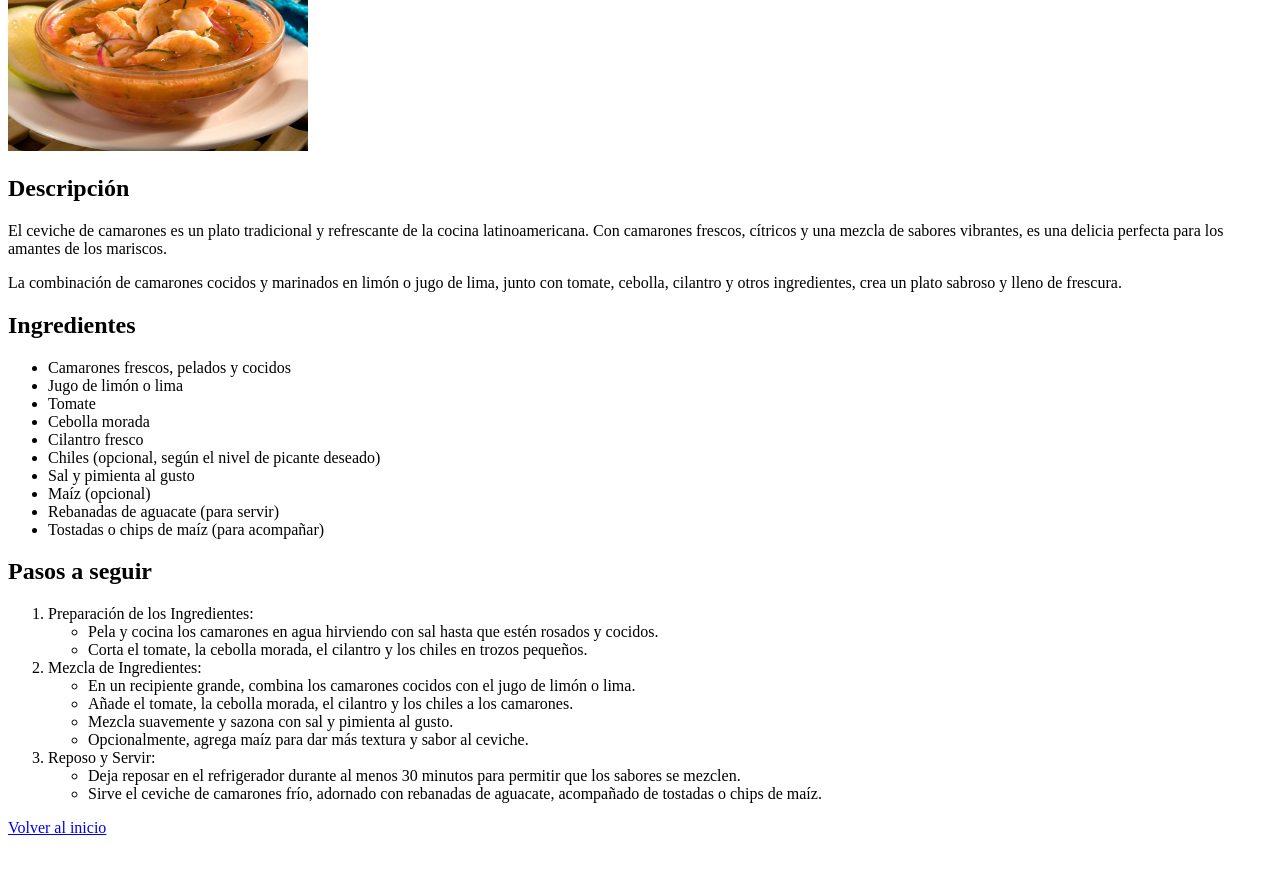
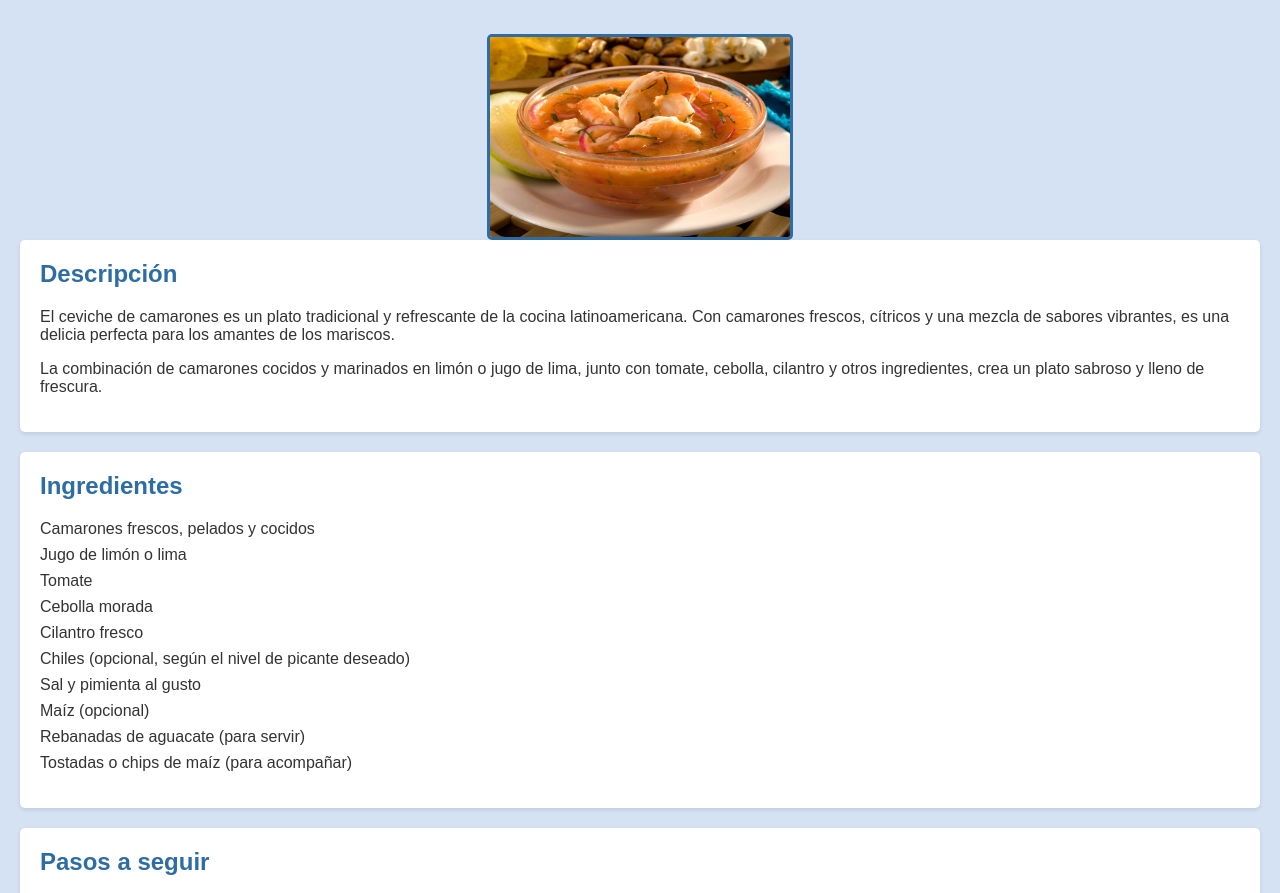
Before and after one commit to RobinsonJr017/odin-recipes, a plain HTML site: page recipes/camarones.html in a window 1280 px wide. Shown: the part 129-1022 px from the top of the page. Before the commit the page ends 974 px from the top, so only its background shows below. Drawn offline with Linux system fonts and the light colour scheme.

Commit message:
Añado estilos y organizo los .html

```diff
--- /dev/null
+++ b/recetas.css
@@ -0,0 +1,71 @@
+body {
+    font-family: Arial, sans-serif;
+    margin: 0;
+    padding: 20px;
+    background-color: #0051bb2a;
+    color: #333;
+}
+
+h1 {
+    text-align: center;
+    color: #2e6da4;
+    margin-bottom: 20px;
+    background-color: #fff;
+    padding: 1.3%;
+    width: 18%;
+    margin: auto;
+    margin-bottom: 3%;
+}
+
+img {
+    display: block;
+    margin: 0 auto;
+    border: 3px solid #2e6da4;
+    border-radius: 5px;
+}
+
+.section {
+    background-color: #fff;
+    padding: 20px;
+    margin-bottom: 20px;
+    border-radius: 5px;
+    box-shadow: 0 2px 4px rgba(0, 0, 0, 0.1);
+}
+
+h2 {
+    color: #2e6da4;
+    margin-top: 0;
+}
+
+ul {
+    list-style: none;
+    padding: 0;
+}
+
+ul li {
+    margin-bottom: 8px;
+}
+
+ol {
+    margin-left: 20px;
+}
+
+ol li {
+    margin-bottom: 8px;
+}
+
+a {
+    display: block;
+    text-align: center;
+    text-decoration: none;
+    color: #fff;
+    background-color: #2e6da4;
+    padding: 10px;
+    border-radius: 5px;
+    width: 120px;
+    margin: 20px auto;
+}
+
+a:hover {
+    background-color: #1a4b7a;
+}
--- a/recipes/camarones.html
+++ b/recipes/camarones.html
@@ -4,6 +4,8 @@
     <meta charset="UTF-8">
     <meta name="viewport" content="width=device-width, initial-scale=1.0">
     <title>Ceviche de Camarones</title>
+    <link rel="stylesheet" href="../recetas.css">
+
 </head>
 <body>
     <h1>Ceviche de Camarones</h1>
@@ -11,7 +13,7 @@
     alt="Imagen de Ceviche de Camarones"
     width="300"
     height="200">
-    <div>
+    <div class="section">
         <h2>Descripción</h2>
         <p>
             El ceviche de camarones es un plato tradicional y refrescante de la cocina latinoamericana. Con camarones frescos, cítricos y una mezcla de sabores vibrantes, es una delicia perfecta para los amantes de los mariscos.
@@ -21,7 +23,7 @@
         </p>
     </div>
 
-    <div>
+    <div class="section">
         <h2>Ingredientes</h2>
         <ul>
             <li>Camarones frescos, pelados y cocidos</li>
@@ -37,7 +39,7 @@
         </ul>
     </div>
 
-    <div>
+    <div class="section">
         <h2>Pasos a seguir</h2>
         <ol>
             <li>
@@ -67,6 +69,6 @@
             </li>
         </ol>
     </div>
-    <a href="/index.html">Volver al inicio</a>
+    <a href="/index.html" class="back-link">Volver al inicio</a>
 </body>
 </html>
--- /dev/null
+++ b/styles.css
@@ -0,0 +1,70 @@
+body {
+    font-family: 'Arial', sans-serif;
+    margin: 0;
+    padding: 0;
+    background-color: #0051bb2a;
+    color: #333;
+}
+
+header {
+    text-align: center;
+    padding: 30px;
+    background-color: #fff;
+    margin-bottom: 20px;
+    box-shadow: 0 2px 4px rgba(0, 0, 0, 0.1);
+}
+
+h1 {
+    text-align: center;
+    color: #2e6da4;
+    margin-bottom: 20px;
+    background-color: #fff;
+    padding: 1.3%;
+    width: 18%;
+    margin: auto;
+    margin-bottom: 3%;
+    margin-top: 1%;
+}
+p {
+    font-size: 1.1em;
+    line-height: 1.6;
+}
+
+main {
+    width: 80%;
+    margin: 0 auto;
+}
+
+h2 {
+    color: #2e6da4;
+    margin-top: 0;
+}
+
+ul {
+    list-style: none;
+    padding: 0;
+}
+
+ul li {
+    margin-bottom: 15px;
+}
+
+ul li a {
+    text-decoration: none;
+    color: #4ba2ff;
+    display: block;
+    font-size: 1.2em;
+    transition: color 0.3s;
+}
+
+ul li a:hover {
+    color: #0056b3;
+}
+
+.section {
+    background-color: #fff;
+    padding: 20px;
+    margin-bottom: 20px;
+    border-radius: 5px;
+    box-shadow: 0 2px 4px rgba(0, 0, 0, 0.1);
+}
```
Also changed, not shown: index.html (+9 -1 lines), recipes/ensaldapollo.html (+5 -3 lines), recipes/lasagna.html (+5 -3 lines).
